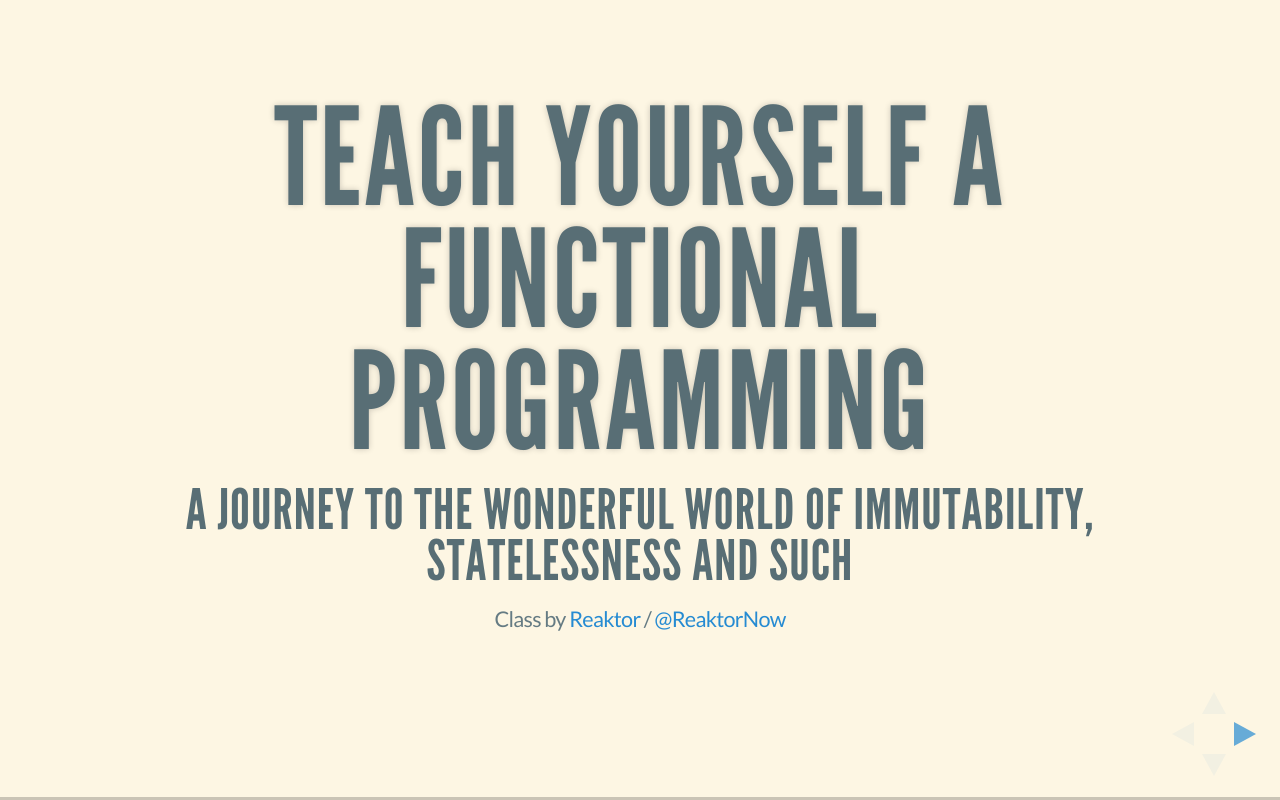
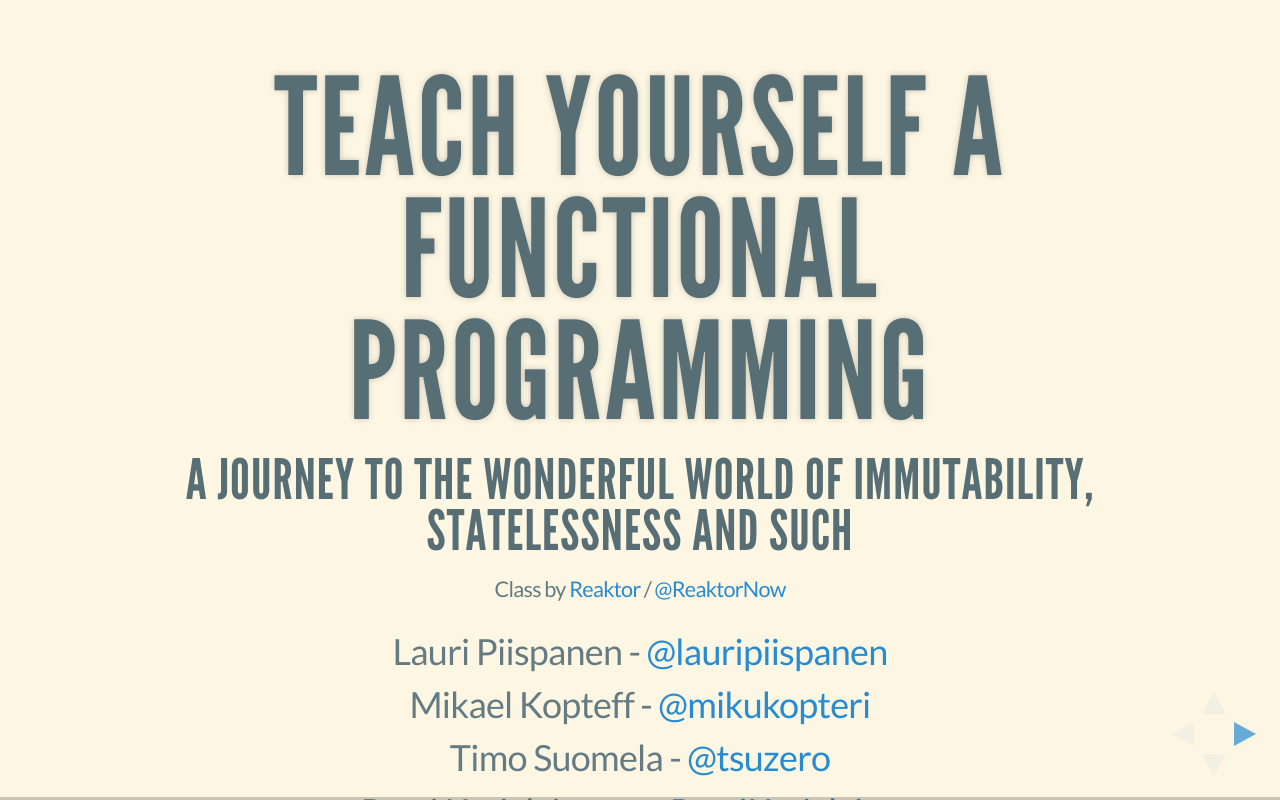
Before and after one commit to reaktor/teach-yourself-a-functional-programming, a website: page reveal.js/index.html in a window 1280 px wide. Drawn offline with Linux system fonts and the light colour scheme.

Commit message:
add twitter handles

```diff
--- a/reveal.js/index.html
+++ b/reveal.js/index.html
@@ -48,6 +48,11 @@
 					<p>
 						<small>Class by <a href="http://reaktor.fi">Reaktor</a> / <a href="http://twitter.com/ReaktorNow">@ReaktorNow</a></small>
 					</p>
+          <p>Lauri Piispanen - <a href="http://twitter.com/lauripiispanen">@lauripiispanen</a></p>
+          <p>Mikael Kopteff - <a href="http://twitter.com/mikukopteri">@mikukopteri</a></p>
+          <p>Timo Suomela - <a href="http://twitter.com/tsuzero">@tsuzero</a></p>
+          <p>Rami Karjalainen - <a href="http://twitter.com/RamiKarjalainen">@RamiKarjalainen</a></p>
+          <p>Antti Holvikari - <a href="http://twitter.com/antti">@antti</a></p>
           <aside class="notes">
             - 10min
 
```
